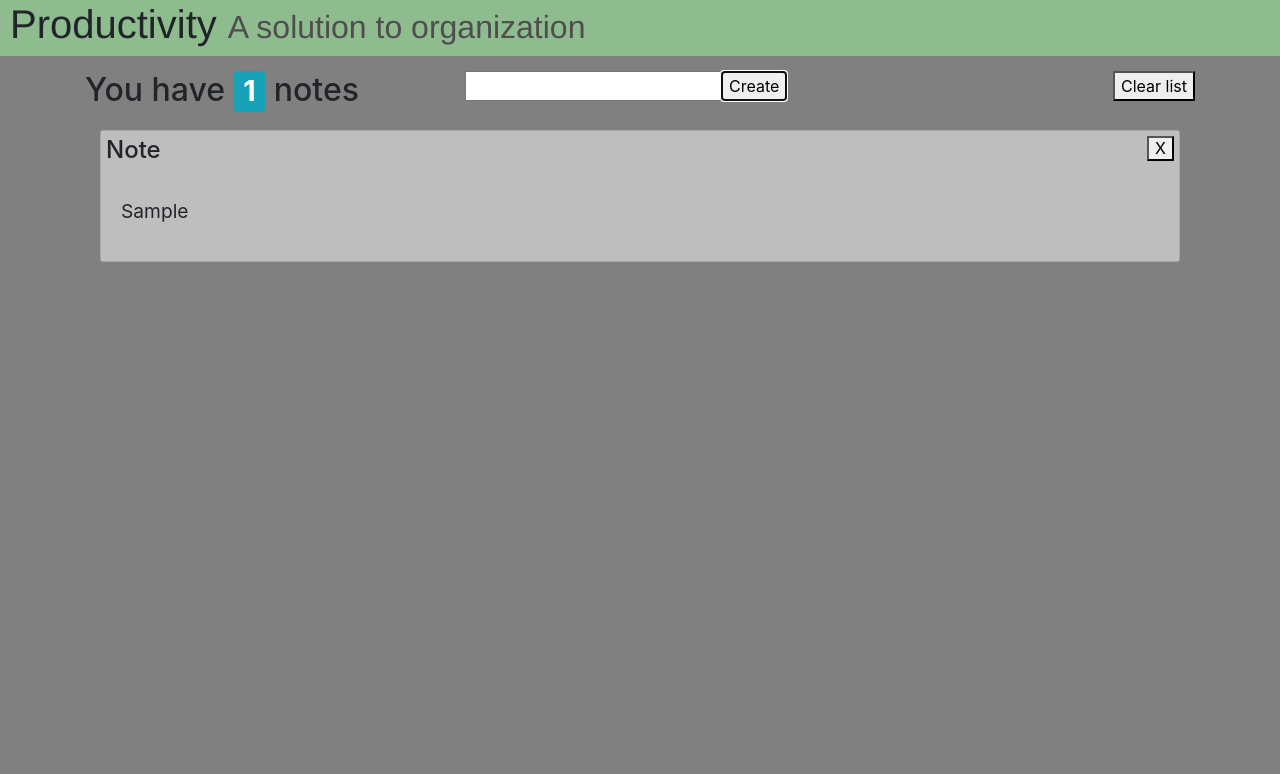
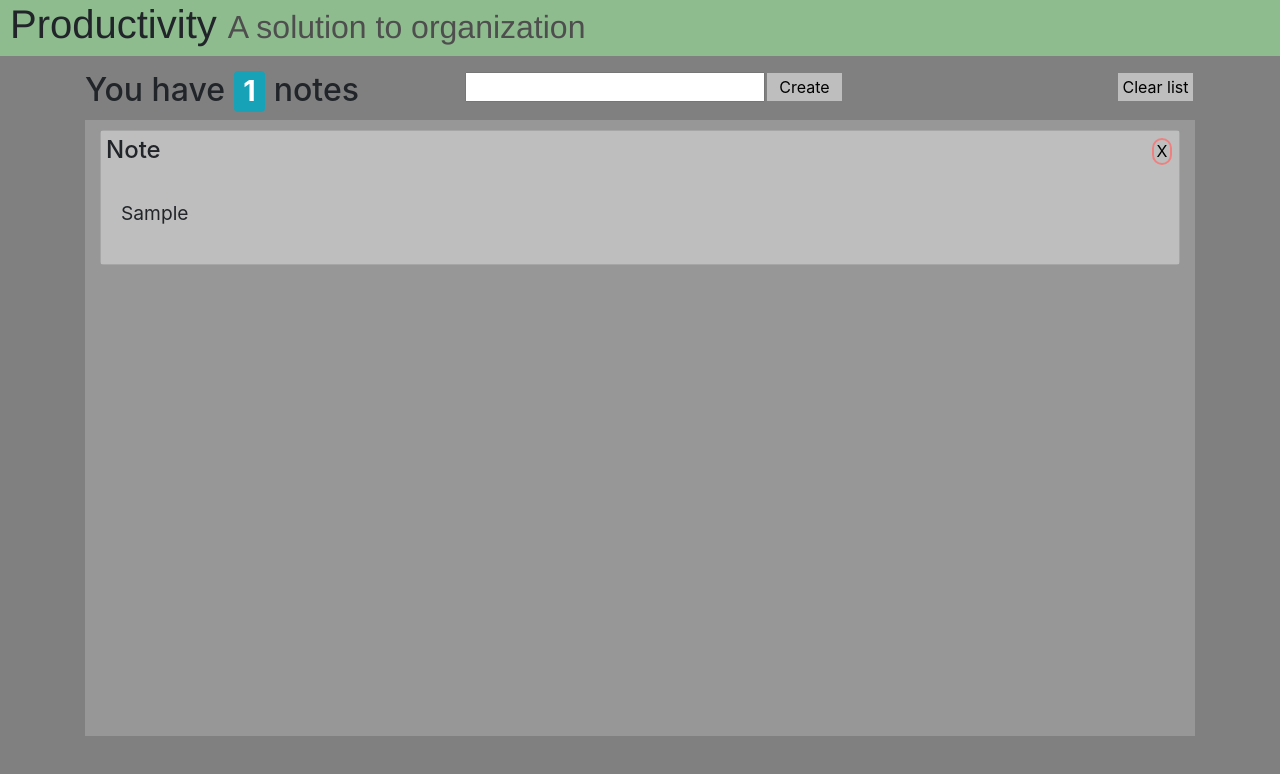
Before and after one commit to irfan-f/productivity-app, a React (Create React App) app: page / in a window 1280 px wide. Both pictures are taken after typing "Sample" into the empty fields and a click on the button "Create". Shown: the top 774 px of the page. Built offline with nearby package versions, Linux system fonts and the light colour scheme.

Commit message:
Styles congregated in one sheet, updated styles

```diff
--- a/src/App.css
+++ b/src/App.css
@@ -1,3 +1,4 @@
 .App {
   background-color: grey;
+  height: 100vh;
 }
--- a/src/components/CreateNote.js
+++ b/src/components/CreateNote.js
@@ -15,8 +15,10 @@ class CreateNote extends Component {
 
   submitForm = (e) => {
     e.preventDefault();
-    this.props.append(this.state.note);
-    document.getElementById('create').value = '';
+    if(document.getElementById('create').value !== '') {
+      this.props.append(this.state.note);
+      document.getElementById('create').value = '';
+    }
   }
 
   render() {
@@ -24,7 +26,7 @@ class CreateNote extends Component {
       <div>
         <form onSubmit={(e) => this.submitForm(e)}>
           <input id='create' onChange={(e) => this.updateInput(e)} type='text'></input>
-          <button type='submit'>Create</button>
+          <button type='submit' id="createButton">Create</button>
         </form>
       </div>
     );
--- a/src/components/Header.js
+++ b/src/components/Header.js
@@ -1,5 +1,5 @@
 import React, { Component } from 'react';
-import './stylesheets/Header.css'
+import './stylesheets/Layout.css'
 
 class Header extends Component {
   render() {
--- a/src/components/Layout.js
+++ b/src/components/Layout.js
@@ -8,7 +8,7 @@ class Layout extends Component {
   state = {}
   render() {
     return (
-      <div className="container-fluid">
+      <div className="container-fluid" id="wrapper">
         <div className="row head">
           <Header />
         </div>
--- a/src/components/NoteItem.js
+++ b/src/components/NoteItem.js
@@ -1,22 +1,29 @@
 import React, { Component } from 'react';
 import ReactMarkdown from "react-markdown";
-import './stylesheets/NoteItem.css';
+
+import './stylesheets/Layout.css';
 
 class NoteItem extends Component {
   toggle = (e) => {
-    this.props.update(this.props.note);
+    if(e.target.id !== 'removeButton') {
+      this.props.update(this.props.note);
+    } else {
+      this.removeItem(this.props.note);
+    }
+
   }
   removeItem = (e) => {
     this.props.removeItem(this.props.note);
   }
+
   render() {
     const { note } = this.props;
     return (
       <div className="row" >
         <div className="col ok">
-          <div className="card" >
-            <h4 className="card-title">Note <span className="float-right remove"><button type="button" onClick={this.removeItem}>X</button></span></h4>
-            <div className={"card-body" + (note.complete ? " completed" : "")} onClick = {this.toggle}>
+          <div className={"card" + (note.complete ? " completed" : "")} onClick = {this.toggle} >
+            <h4 className="card-title">Note <span className="float-right remove"><button type="button" id="removeButton" onClick={this.removeItem}>X</button></span></h4>
+            <div className={"card-body" + (note.complete ? " completed" : "")}>
 
               <ReactMarkdown source={note.text} />
             </div>
--- a/src/components/Notes.js
+++ b/src/components/Notes.js
@@ -1,6 +1,8 @@
 import React, { Component } from 'react';
 import CreateNote from './CreateNote';
 import NotesList from './NotesList';
+
+import './stylesheets/Layout.css'
 
 class Notes extends Component {
   constructor() {
@@ -43,10 +45,6 @@ class Notes extends Component {
     localStorage.setItem('notes', JSON.stringify(this.state.notes))
   }
 
-  checkMatching(note) {
-    return
-  }
-
   removeItem = async (note) => {
     const newNotes = this.state.notes.filter((x) => x.text !== note.text);
     await this.setState({notes: newNotes, count: this.state.count - 1});
@@ -61,7 +59,7 @@ class Notes extends Component {
 
   render() {
     return (
-      <div className="container">
+      <div className="container" id="wrapper2">
         <div className="row">
           <div className="col-4">
             <h2>You have <span className="badge badge-info"><big>{this.state.count}</big></span> notes</h2>
@@ -70,7 +68,7 @@ class Notes extends Component {
             <CreateNote append={this.appendNote}></CreateNote>
           </div>
           <div className="col-2 d-right">
-            <span className="float-right"><button type="button" onClick={this.clearList}>Clear list</button></span>
+            <span className="float-right"><button type="button" id="clearButton" onClick={this.clearList}>Clear list</button></span>
           </div>
         </div>
         <NotesList notes={this.state.notes} update={this.updateNote} removeItem={this.removeItem}></NotesList>
--- a/src/components/NotesList.js
+++ b/src/components/NotesList.js
@@ -1,12 +1,14 @@
 import React, { Component } from 'react';
 import NoteItem from './NoteItem';
+
+import './stylesheets/Layout.css'
 
 class NotesList extends Component {
 
   render() {
     const { notes } = this.props;
     return (
-      <div className="container">
+      <div className="container" id="list">
           {
             notes.map((_note, _index) => {
               return(
--- a/src/components/stylesheets/Header.css
+++ /dev/null
@@ -1,7 +0,0 @@
-#header {
-  padding-left: 10px;
-  font-family: "Helvetica Neue", Helvetica, Arial, sans-serif;
-}
-#header small {
-  color: rgb(78, 78, 78);
-}
--- a/src/components/stylesheets/Layout.css
+++ b/src/components/stylesheets/Layout.css
@@ -1,4 +1,118 @@
+/* Header styles */
 .head {
   background-color: darkseagreen;
   margin-bottom: 15px;
 }
+
+#header {
+  padding-left: 10px;
+  font-family: "Helvetica Neue", Helvetica, Arial, sans-serif;
+}
+#header small {
+  color: rgb(78, 78, 78);
+}
+
+/* Note item styles */
+
+.card-body {
+  font-size: larger;
+  height: fit-content;
+  background-color: inherit;
+}
+
+.remove {
+  font-size: 16px;
+  width: fit-content;
+  height: fit-content;
+  padding-right: 5px;
+}
+
+.card-title {
+  padding-top: 5px;
+  padding-left: 5px;
+  background-color: inherit;
+  text-decoration: initial;
+}
+
+.card {
+  background-color: rgb(190, 190, 190);
+}
+
+.ok {
+  padding-bottom: 10px;
+  padding-top: 10px;
+  cursor: pointer;
+}
+
+.card-body.completed {
+  text-decoration: line-through;
+}
+
+.completed {
+  background-color: darkseagreen;
+}
+/* NotesList styles */
+
+#list {
+  height: 77vh;
+  overflow-y: auto;
+  background-color: rgb(151, 151, 151);
+}
+
+/* Element styles */
+
+/* Input */
+input {
+  width: 300px;
+}
+input:focus {
+  outline: none;
+}
+
+/* Buttons */
+#removeButton {
+  padding: none;
+  width: 20px;
+  border-radius: 20px;
+  border: 2px lightcoral solid;
+}
+#removeButton:hover,
+#clearButton:hover {
+  background-color: lightcoral;
+}
+
+#createButton:hover {
+  background-color: darkseagreen;
+}
+
+button {
+  margin: 2px;
+  background-color: rgb(190, 190, 190); /* Green */
+  border: none;
+  color: black;
+  padding: 2px;
+  text-align: center;
+  display: inline-block;
+  font-size: 16px;
+  transition-duration: 0.4s;
+  width: 75px;
+}
+
+button:hover {
+  background-color: #FCE181;
+  color: black;
+}
+
+button:focus {
+  outline: none;
+}
+
+/* Layout styles */
+
+#wrapper {
+  height: 100%;
+}
+
+#wrapper2 {
+  height: 85vh;
+}
--- a/src/components/stylesheets/NoteItem.css
+++ /dev/null
@@ -1,32 +0,0 @@
-.card-body {
-  font-size: larger;
-  height: fit-content;
-  background-color: inherit;
-}
-
-.remove {
-  font-size: 16px;
-  width: fit-content;
-  height: fit-content;
-  padding-right: 5px;
-}
-
-.card-title {
-  padding-top: 5px;
-  padding-left: 5px;
-  background-color: inherit;
-}
-
-.card {
-  background-color: rgb(190, 190, 190);
-}
-
-.ok {
-  padding-bottom: 10px;
-  padding-top: 10px;
-  cursor: pointer;
-}
-
-.completed {
-  text-decoration: line-through;
-}
```
